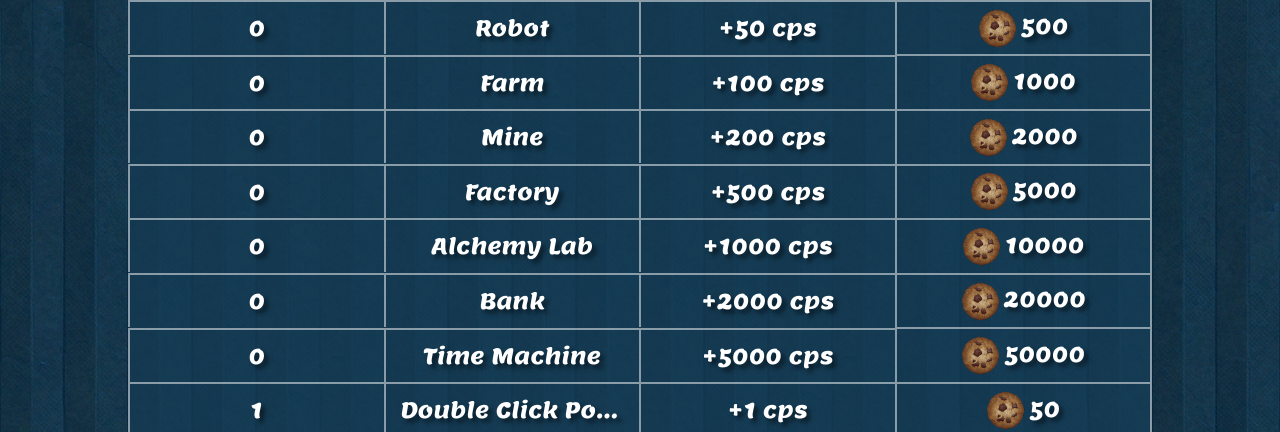
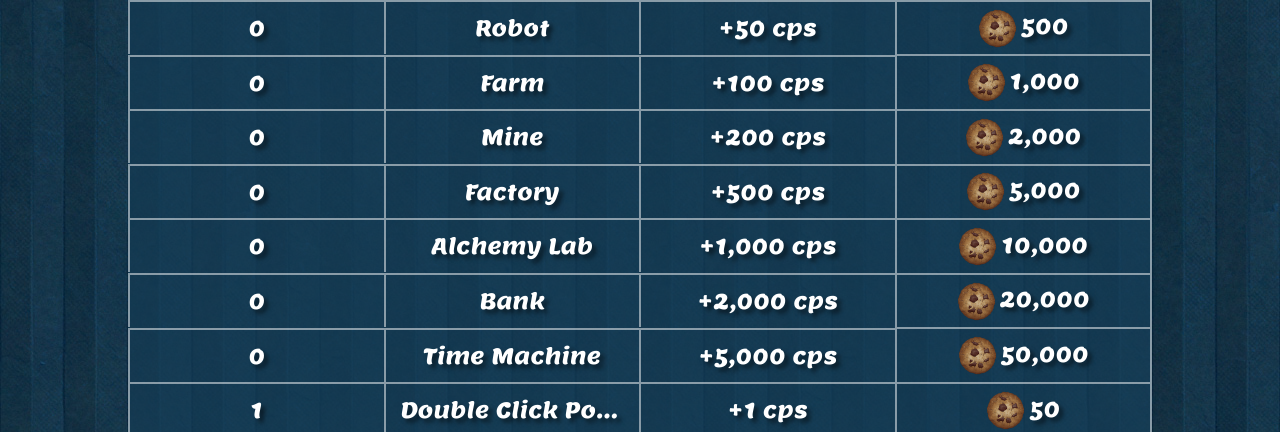
Before and after one commit to Mike7704/cookie-clicker-react, a React (Vite) app: page / in a window 1280 px wide. Shown: the part 1072-1504 px from the top of the page. Built offline with nearby package versions, Linux system fonts and the light colour scheme.

Commit message:
Formatted costs and other numbers.

```diff
--- a/src/components/Counter.jsx
+++ b/src/components/Counter.jsx
@@ -3,8 +3,8 @@ import "./Counter.css";
 function Counter({ cookieCounter, cookieCPS }) {
   return (
     <div className="counter">
-      <p id="cookie-counter">{cookieCounter} Cookies</p>
-      <p id="cookie-cps">{cookieCPS} cps</p>
+      <p id="cookie-counter">{cookieCounter.toLocaleString()} Cookies</p>
+      <p id="cookie-cps">{cookieCPS.toLocaleString()} cps</p>
     </div>
   );
 }
--- a/src/components/Footer.jsx
+++ b/src/components/Footer.jsx
@@ -1,8 +1,8 @@
 function Footer({ totalCookiesProduced, totalClicks, resetGame }) {
   return (
     <footer>
-      <p id="total-cookies-produced">Total Cookies Produced: {totalCookiesProduced}</p>
-      <p id="total-clicks">Total Clicks: {totalClicks}</p>
+      <p id="total-cookies-produced">Total Cookies Produced: {totalCookiesProduced.toLocaleString()}</p>
+      <p id="total-clicks">Total Clicks: {totalClicks.toLocaleString()}</p>
       <button id="reset" onClick={resetGame}>
         Reset
       </button>
--- a/src/components/StoreItem.jsx
+++ b/src/components/StoreItem.jsx
@@ -5,10 +5,10 @@ function StoreItem({ owned, name, production, cost, purchaseItem }) {
     <div className="item">
       <div id="owned">{owned}</div>
       <div>{name}</div>
-      <div>+{production} cps</div>
+      <div>+{production.toLocaleString()} cps</div>
       <button onClick={purchaseItem}>
         <img src={cookieImage} alt="Cookie Emoji" />
-        <p id="cost">{cost}</p>
+        <p id="cost">{cost.toLocaleString()}</p>
       </button>
     </div>
   );
```
